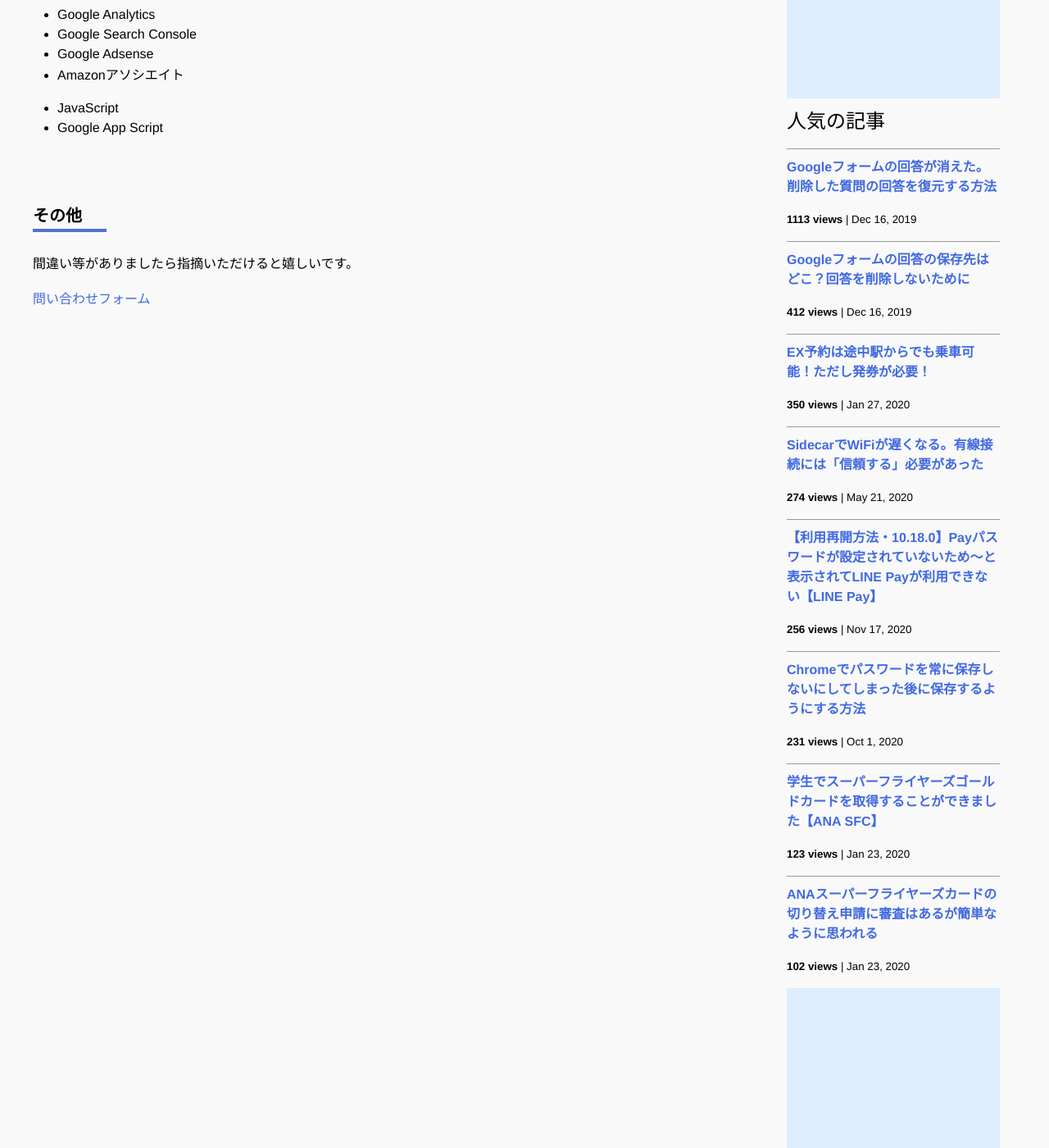
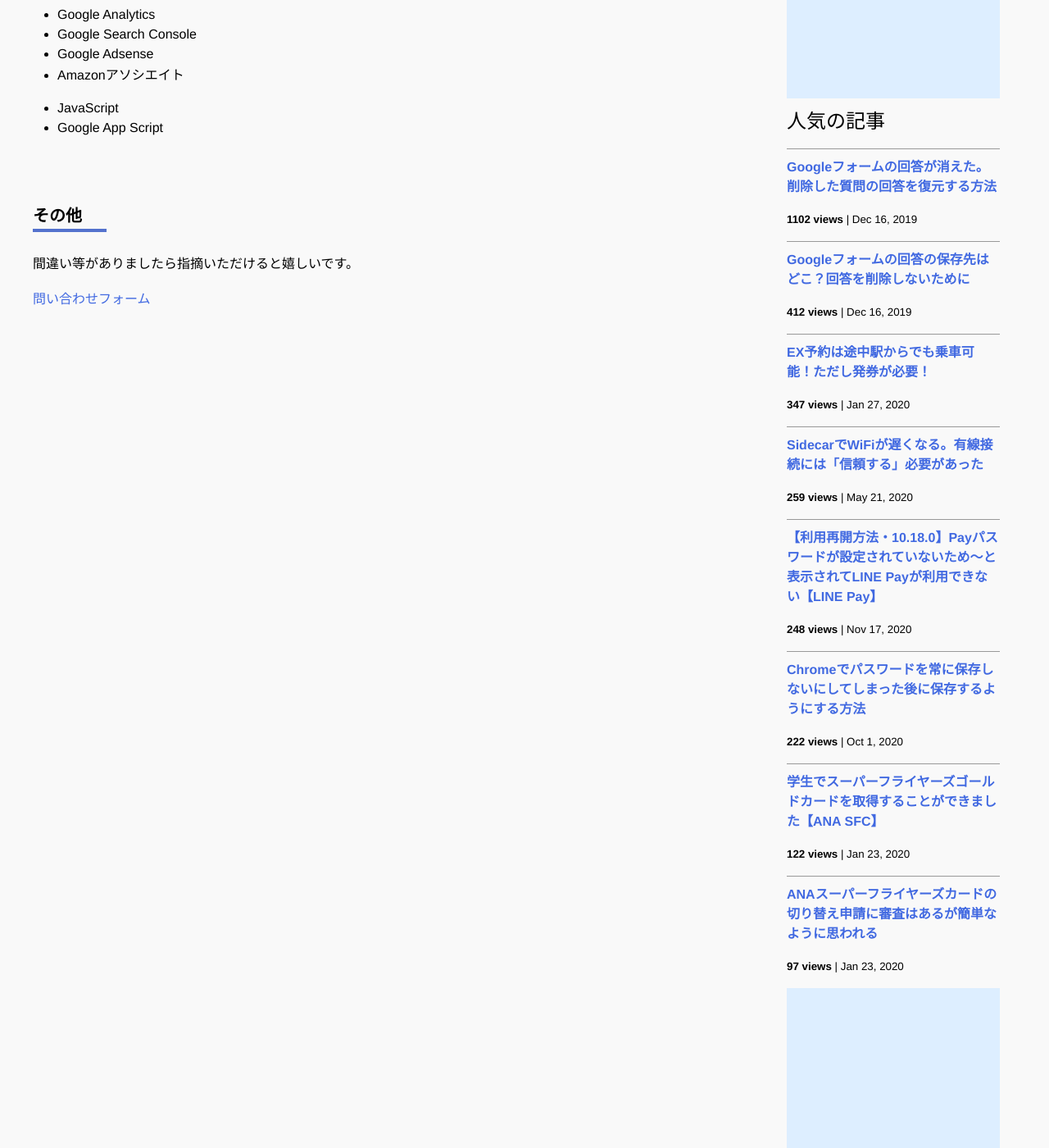
Before and after one commit to iwanaminami/shoyaiwaname, a Jekyll site: the page built from about.markdown, in a window 1280 px wide and 1400 px high, scrolled down 693 px. Shown: the whole window at 82% size. Built offline with Jekyll 4.4.1, drawn with Linux system fonts in a browser that asks for light colours; nearby versions of some CDN libraries; comment, search, counter and statistics services are not loaded.

Commit message:
a new commit message

```diff
--- a/_data/popularposts.yml
+++ b/_data/popularposts.yml
@@ -1,17 +1,17 @@
 side:
-  - view: 1113
+  - view: 1102
     url: /2019/12/16/restore-googleform.html
   - view: 412
     url: /2019/12/16/googleform-answers.html
-  - view: 350
+  - view: 347
     url: /2020/01/27/ex-rideontheway.html
-  - view: 274
+  - view: 259
     url: /2020/05/21/sidecar-via-cable.html
-  - view: 256
+  - view: 248
     url: /2020/11/17/linepay.html
-  - view: 231
+  - view: 222
     url: /2020/10/01/googlepassword.html
-  - view: 123
+  - view: 122
     url: /2020/01/23/sfcgold.html
-  - view: 102
+  - view: 97
     url: /2020/01/23/sfc-judge.html
```
